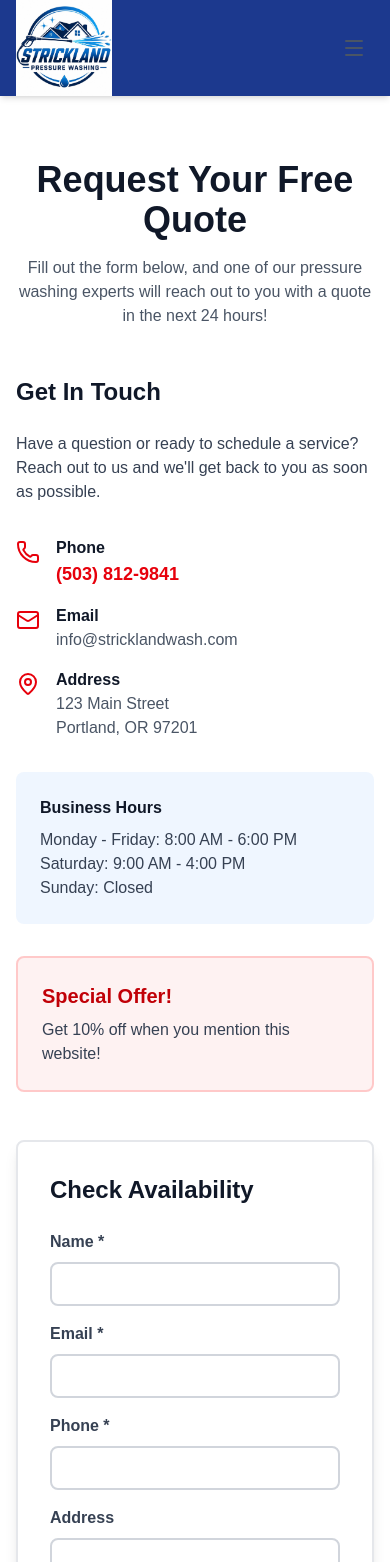
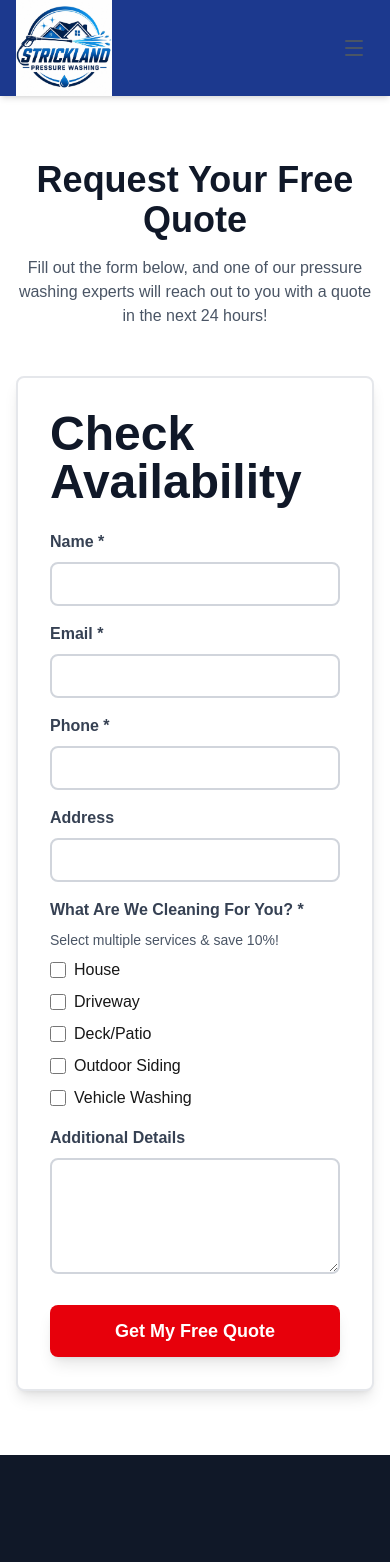
Before and after one commit to jakStrick/spwashing, a Next.js app: page /contact in a window 390 px wide. Shown: the top 1562 px of the page. Built offline with nearby package versions, Linux system fonts and the light colour scheme.

Commit message:
fixed contact form.

```diff
--- a/package.json
+++ b/package.json
@@ -9,6 +9,7 @@
     "lint": "eslint"
   },
   "dependencies": {
+    "@formspree/react": "^3.0.0",
     "lucide-react": "^0.562.0",
     "next": "16.1.1",
     "react": "19.2.3",
--- a/src/app/contact/page.tsx
+++ b/src/app/contact/page.tsx
@@ -1,6 +1,7 @@
 "use client";
 import { useState } from "react";
 import { Phone, Mail, MapPin } from "lucide-react";
+import { useForm, ValidationError } from "@formspree/react";
 
 interface contactFormData {
   name: string;
@@ -10,8 +11,9 @@ interface contactFormData {
   services: string[];
   message: string;
 }
-// Contact Page
+
 export default function ContactPage() {
+  const [state, handleFormspreeSubmit] = useForm("mpqgbzlv"); // <-- new
   const [contactFormData, setFormData] = useState<contactFormData>({
     name: "",
     email: "",
@@ -28,17 +30,7 @@ export default function ContactPage() {
       contactFormData.email &&
       contactFormData.phone
     ) {
-      alert(
-        "Thank you for your request! We will contact you within 24 hours with your free quote.",
-      );
-      setFormData({
-        name: "",
-        email: "",
-        phone: "",
-        address: "",
-        services: [],
-        message: "",
-      });
+      await handleFormspreeSubmit(e); // <-- sends to Formspree instead of alert
     } else {
       alert("Please fill in all required fields.");
     }
@@ -63,6 +55,20 @@ export default function ContactPage() {
     }));
   };
 
+  // Show thank-you message once Formspree confirms success
+  if (state.succeeded) {
+    return (
+      <div className="bg-white py-16">
+        <div className="max-w-7xl mx-auto px-4 sm:px-6 lg:px-8 text-center">
+          <h1 className="text-4xl font-bold mb-4 text-gray-900">Thank You!</h1>
+          <p className="text-gray-600">
+            We'll contact you within 24 hours with your free quote.
+          </p>
+        </div>
+      </div>
+    );
+  }
+
   return (
     <div className="bg-white py-16">
       <div className="max-w-7xl mx-auto px-4 sm:px-6 lg:px-8">
@@ -74,80 +80,13 @@ export default function ContactPage() {
           reach out to you with a quote in the next 24 hours!
         </p>
 
-        <div className="grid md:grid-cols-2 gap-12">
-          {/* Contact Information */}
-          <div>
-            <h2 className="text-2xl font-bold mb-6 text-gray-900">
-              Get In Touch
-            </h2>
-            <p className="text-gray-700 mb-8">
-              Have a question or ready to schedule a service? Reach out to us
-              and we'll get back to you as soon as possible.
-            </p>
-
-            <div className="space-y-4">
-              <div className="flex items-start">
-                <Phone className="text-red-600 mt-1 mr-4" size={24} />
-                <div>
-                  <h3 className="font-semibold text-gray-900">Phone</h3>
-                  <a
-                    href="tel:503-812-9841"
-                    className="text-red-600 font-bold text-lg hover:text-red-700"
-                  >
-                    (503) 812-9841
-                  </a>
-                </div>
-              </div>
-
-              <div className="flex items-start">
-                <Mail className="text-red-600 mt-1 mr-4" size={24} />
-                <div>
-                  <h3 className="font-semibold text-gray-900">Email</h3>
-                  <p className="text-gray-600">info@stricklandwash.com</p>
-                </div>
-              </div>
-
-              <div className="flex items-start">
-                <MapPin className="text-red-600 mt-1 mr-4" size={24} />
-                <div>
-                  <h3 className="font-semibold text-gray-900">Address</h3>
-                  <p className="text-gray-600">
-                    123 Main Street
-                    <br />
-                    Portland, OR 97201
-                  </p>
-                </div>
-              </div>
-            </div>
-
-            <div className="mt-8 bg-blue-50 p-6 rounded-lg">
-              <h3 className="font-semibold mb-2 text-gray-900">
-                Business Hours
-              </h3>
-              <p className="text-gray-700">
-                Monday - Friday: 8:00 AM - 6:00 PM
-              </p>
-              <p className="text-gray-700">Saturday: 9:00 AM - 4:00 PM</p>
-              <p className="text-gray-700">Sunday: Closed</p>
-            </div>
-
-            <div className="mt-8 bg-red-50 border-2 border-red-200 p-6 rounded-lg">
-              <h3 className="font-bold text-xl mb-2 text-red-700">
-                Special Offer!
-              </h3>
-              <p className="text-gray-700">
-                Get 10% off when you mention this website!
-              </p>
-            </div>
-          </div>
-
-          {/* Contact Form */}
+        {/* Contact Info column stays exactly the same */}
+        <div className="flex justify-center">
           <div className="bg-white p-8 rounded-lg shadow-lg border-2 border-gray-200">
-            <h2 className="text-2xl font-bold mb-6 text-gray-900">
+            <h2 className="text-5xl font-bold mb-6 text-gray-900">
               Check Availability
             </h2>
 
-            <div>
             <form onSubmit={handleSubmit}>
               <div className="mb-4">
                 <label
@@ -180,6 +119,11 @@ export default function ContactPage() {
                   value={contactFormData.email}
                   onChange={handleChange}
                   className="w-full px-4 py-2 border-2 border-gray-300 rounded-lg focus:outline-none focus:ring-2 focus:ring-red-500 focus:border-transparent"
+                />
+                <ValidationError
+                  prefix="Email"
+                  field="email"
+                  errors={state.errors}
                 />
               </div>
 
@@ -244,6 +188,12 @@ export default function ContactPage() {
                     <span>{service}</span>
                   </label>
                 ))}
+                {/* Hidden field so Formspree actually receives the services array */}
+                <input
+                  type="hidden"
+                  name="services"
+                  value={contactFormData.services.join(", ")}
+                />
               </div>
 
               <div className="mb-6">
@@ -261,19 +211,24 @@ export default function ContactPage() {
                   rows={4}
                   className="w-full px-4 py-2 border-2 border-gray-300 rounded-lg focus:outline-none focus:ring-2 focus:ring-red-500 focus:border-transparent"
                 ></textarea>
+                <ValidationError
+                  prefix="Message"
+                  field="message"
+                  errors={state.errors}
+                />
               </div>
 
               <button
                 type="submit"
+                disabled={state.submitting}
                 className="w-full bg-red-600 text-white py-3 rounded-lg font-bold text-lg hover:bg-red-700 transition-colors shadow-lg"
               >
-                  Get My Free Quote
+                {state.submitting ? "Sending..." : "Get My Free Quote"}
               </button>
             </form>
           </div>
         </div>
       </div>
     </div>
-    </div>
   );
 }
```
Also changed, not shown: 1 other file (tests, documents, lock files or other folders). Lines whose indentation alone changed are shown as unchanged.
